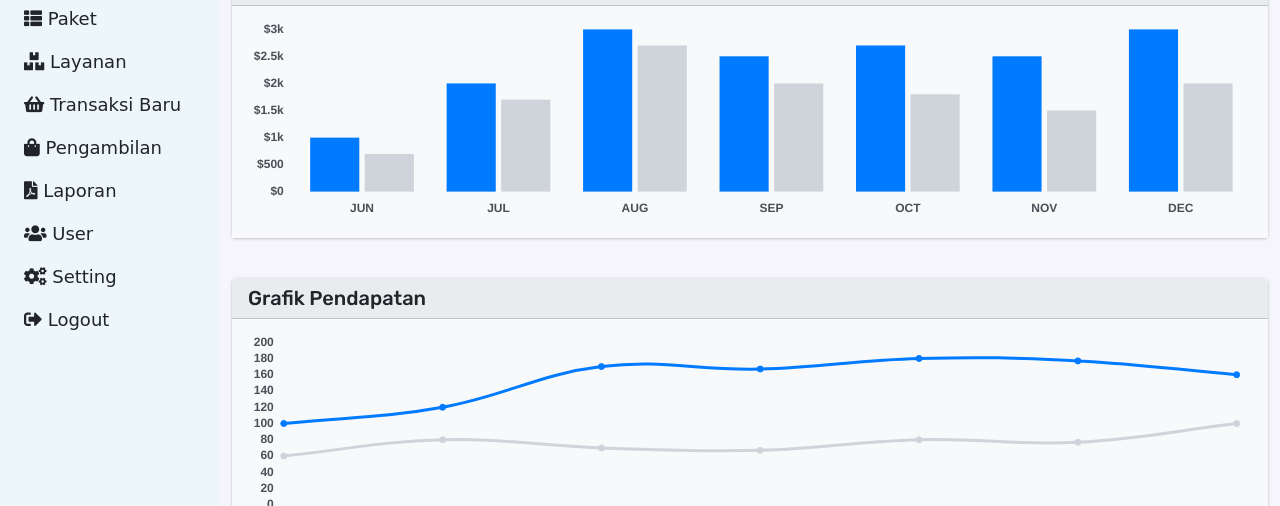
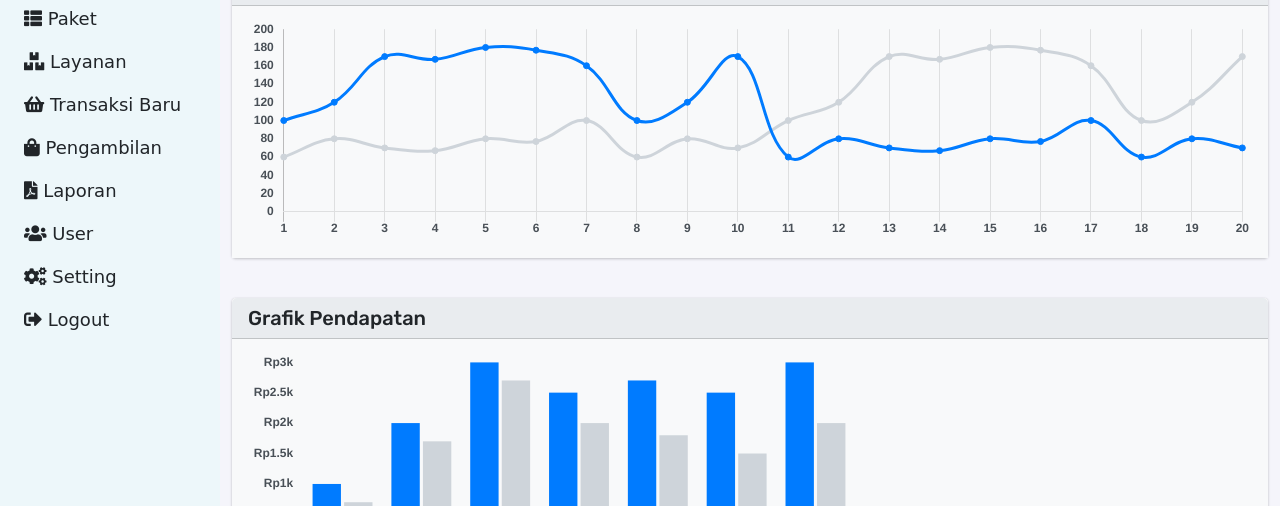
Before and after one commit to mahfud31/laundry-html, a plain HTML site: page dashboard.html in a window 1280 px wide. Shown: the part 294-800 px from the top of the page. Drawn offline with Linux system fonts and the light colour scheme; a web font is replaced by a local one.

Commit message:
first commit

```diff
--- a/assets/script/chart-demo.js
+++ b/assets/script/chart-demo.js
@@ -11,12 +11,25 @@ $(function () {
   var mode = "index";
   var intersect = true;
 
-  var $salesChart = $("#grafikTransaksi");
+  var $salesChart = $("#grafikPendapatan");
   // eslint-disable-next-line no-unused-vars
   var salesChart = new Chart($salesChart, {
     type: "bar",
     data: {
-      labels: ["JUN", "JUL", "AUG", "SEP", "OCT", "NOV", "DEC"],
+      labels: [
+        "JAN",
+        "FEB",
+        "MAR",
+        "APR",
+        "MEI",
+        "JUN",
+        "JUL",
+        "AUG",
+        "SEP",
+        "OCT",
+        "NOV",
+        "DEC",
+      ],
       datasets: [
         {
           backgroundColor: "#007bff",
@@ -64,7 +77,7 @@ $(function () {
                     value += "k";
                   }
 
-                  return "$" + value;
+                  return "Rp" + value;
                 },
               },
               ticksStyle
@@ -84,15 +97,39 @@ $(function () {
     },
   });
 
-  var $visitorsChart = $("#grafikPendapatan");
+  var $visitorsChart = $("#grafikTransaksi");
   // eslint-disable-next-line no-unused-vars
   var visitorsChart = new Chart($visitorsChart, {
     data: {
-      labels: ["18th", "20th", "22nd", "24th", "26th", "28th", "30th"],
+      labels: [
+        "1",
+        "2",
+        "3",
+        "4",
+        "5",
+        "6",
+        "7",
+        "8",
+        "9",
+        "10",
+        "11",
+        "12",
+        "13",
+        "14",
+        "15",
+        "16",
+        "17",
+        "18",
+        "19",
+        "20",
+      ],
       datasets: [
         {
           type: "line",
-          data: [100, 120, 170, 167, 180, 177, 160],
+          data: [
+            100, 120, 170, 167, 180, 177, 160, 100, 120, 170, 60, 80, 70, 67,
+            80, 77, 100, 60, 80, 70,
+          ],
           backgroundColor: "transparent",
           borderColor: "#007bff",
           pointBorderColor: "#007bff",
@@ -103,7 +140,10 @@ $(function () {
         },
         {
           type: "line",
-          data: [60, 80, 70, 67, 80, 77, 100],
+          data: [
+            60, 80, 70, 67, 80, 77, 100, 60, 80, 70, 100, 120, 170, 167, 180,
+            177, 160, 100, 120, 170,
+          ],
           backgroundColor: "tansparent",
           borderColor: "#ced4da",
           pointBorderColor: "#ced4da",
@@ -150,7 +190,7 @@ $(function () {
           {
             display: true,
             gridLines: {
-              display: false,
+              // display: false,
             },
             ticks: ticksStyle,
           },
--- a/dashboard.html
+++ b/dashboard.html
@@ -155,7 +155,7 @@
                         <canvas
                           id="grafikTransaksi"
                           height="180"
-                          style="height: 200px"
+                          style="height: 220px"
                         ></canvas>
                       </div>
                     </div>
@@ -172,7 +172,7 @@
                         <canvas
                           id="grafikPendapatan"
                           height="180"
-                          style="height: 200px"
+                          style="height: 220px"
                         ></canvas>
                       </div>
                     </div>
```
